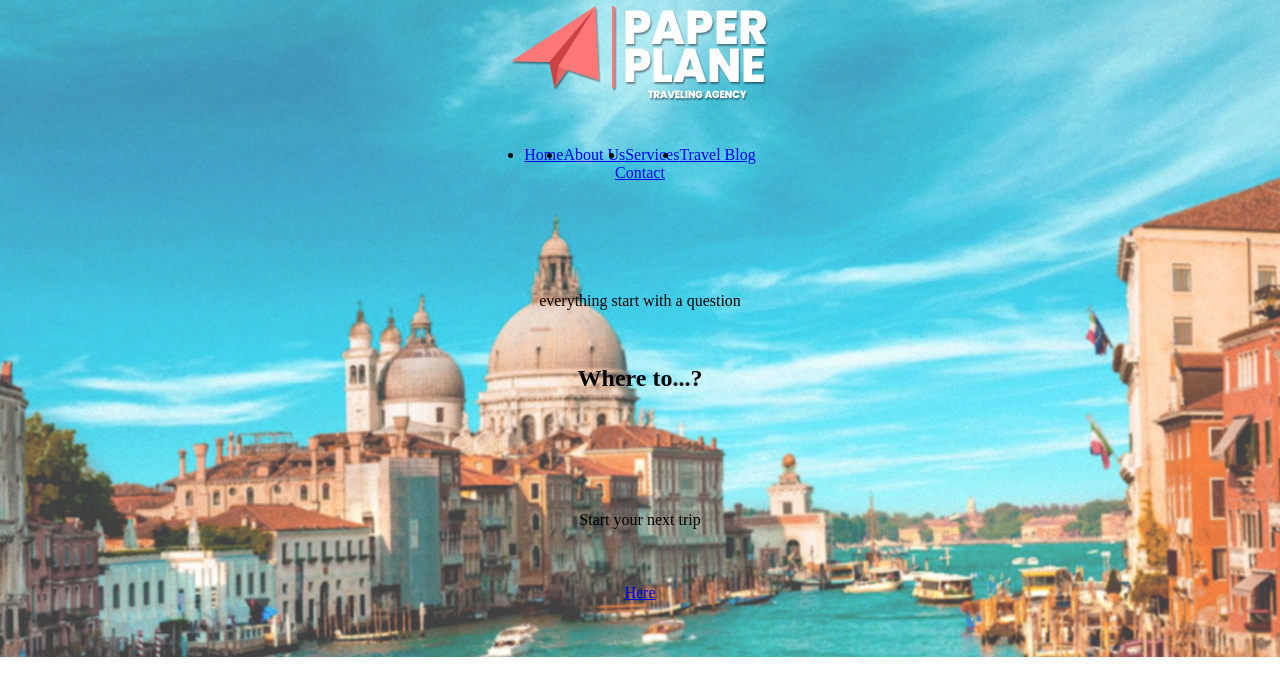
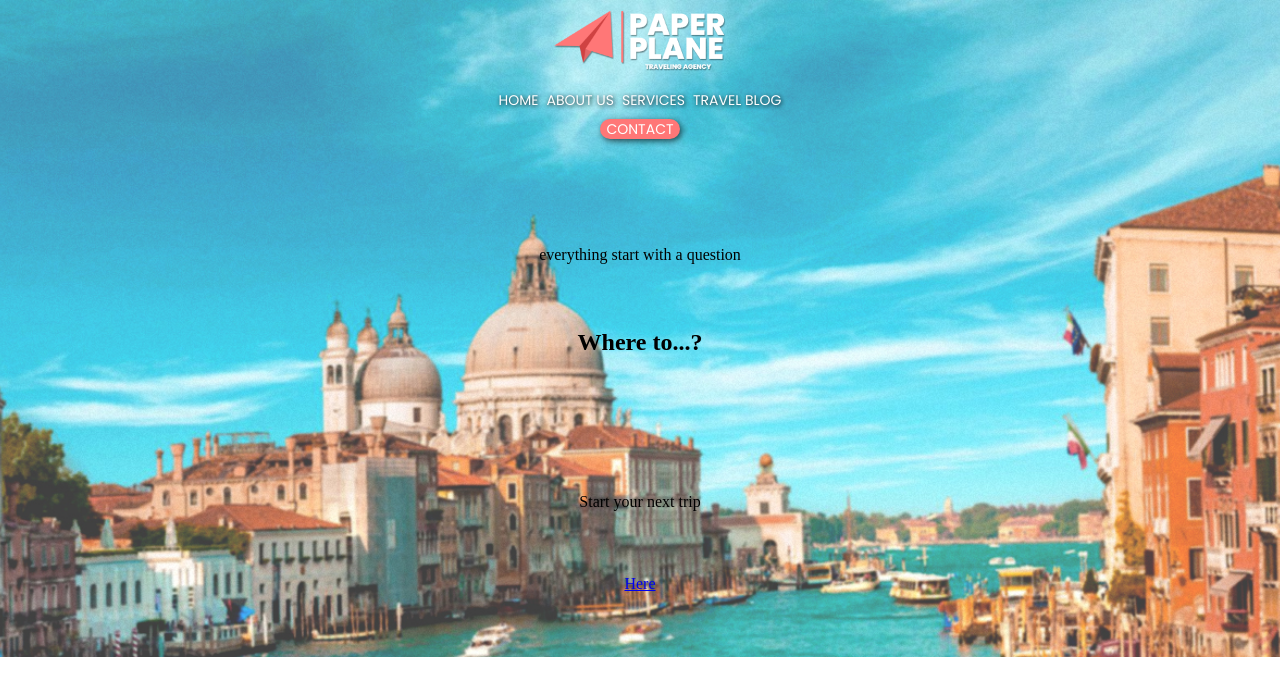
Before and after one commit to Escobar-Gonzalo/pre-entrega2-escobar, a plain HTML site: page index.html in a window 1280 px wide. Shown: the top 696 px of the page. Drawn offline with Linux system fonts and the light colour scheme.

Commit message:
comienzo estilo del header

```diff
--- a/css/style.css
+++ b/css/style.css
@@ -30,10 +30,10 @@
     "kmButton"
     ;
     grid-template-columns: 100%;
-    grid-template-rows: 2fr 1fr 1fr 1fr 2fr 1fr 1fr;
+    grid-template-rows: 1fr 1fr 1fr 1fr 2fr 1fr 1fr;
     justify-content: center;
     background-image: url(../assets/img/banner/banner-home.jpg);
-    background-position: center;
+    background-position: 58%;
     background-size: cover;
     background-repeat: no-repeat;
     height: 657px;
@@ -43,18 +43,54 @@
     grid-area: logo;
     display: flex;
     justify-content:center;
+    align-items: center;
+}
+
+.logo a img{
+    height: 65px;
+    width: 180px;
+
 }
 
 .navBar{
     grid-area: navBar;
     display: flex;
     justify-content: center;
+    text-decoration: none;
+    list-style: none;
+    margin-top: 8px;
+    margin-bottom: 8px;
+}
+
+.navBar li a {
+    text-decoration: none;
+    color: white;
+    text-transform: uppercase;
+    font-family: 'Poppins', sans-serif;
+    font-size: 14px;
+    text-shadow: 1px 1px 4px black;
+    margin: 4px;
 }
 
 .contactButton{
     grid-area: contactButton;
     display: flex;
     justify-content: center;
+}
+
+.contactButton a{
+    position: relative;
+    text-decoration: none;
+    width: 80px;
+    height: 20px;
+    border-radius: 15px;
+    text-align: center;
+    color: white;
+    text-transform: uppercase;
+    font-family: 'Poppins', sans-serif;
+    font-size: 14px;
+    background-color: #FF7777;
+        box-shadow: 2px 2px 6px rgba(0, 0, 0, 0.674);
 }
 
 .mainUpTitle{
```
Also changed, not shown: index.html (+1 -1 lines).
